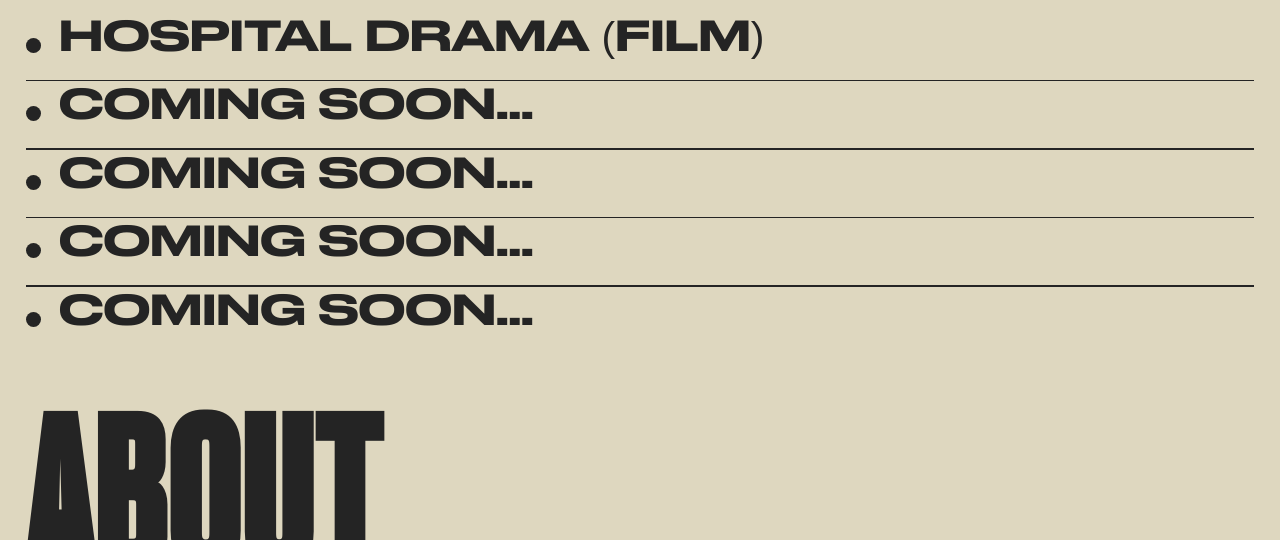
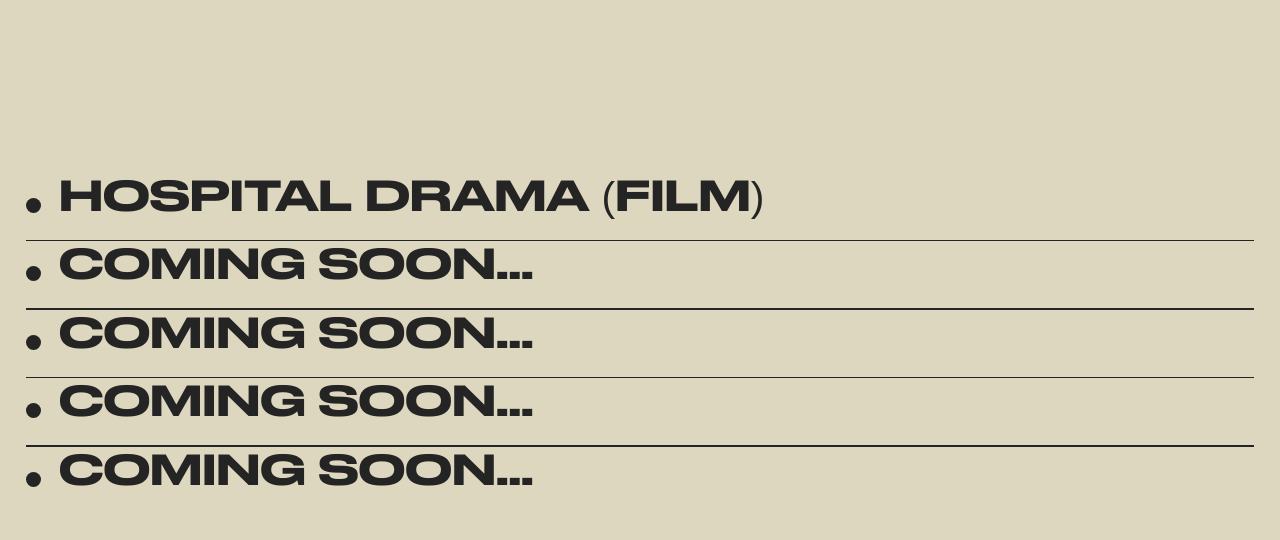
Before and after one commit to KianBD/KianPortfolio, a plain HTML site: page index.html in a window 1280 px wide. Shown: the part 1476-2016 px from the top of the page. Drawn offline with Linux system fonts and the light colour scheme.

Commit message:
Update kian.css

```diff
--- a/kian.css
+++ b/kian.css
@@ -206,7 +206,7 @@ hr {
 }
 
 .roles {
-    margin-top: 5vh;
+    margin-top: 25vh;
 }
 
 .container {
```
